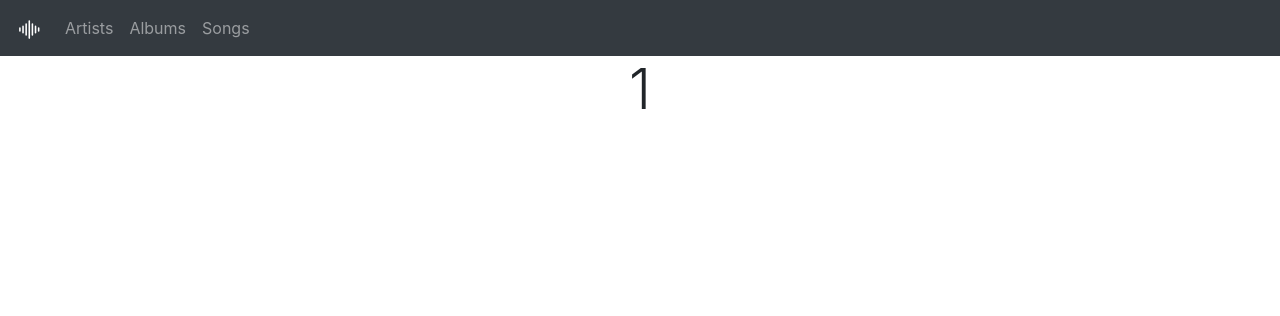
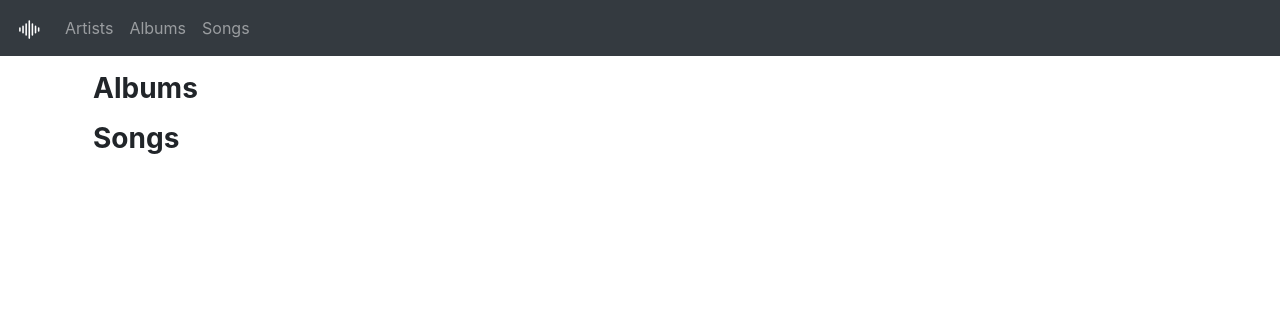
Before and after one commit to misterrager8/musicAnalyzer, a Flask app: page /artist/1 in a window 1280 px wide. Shown: the top 316 px of the page. Run offline with Flask 2, Linux system fonts and the light colour scheme; data that the repository does not hold is empty; some libraries are stand-ins or nearby versions.

Commit message:
Move config info to __init__.py, refactor page objects for easier searching (now id_ instead of _name)
 - Finished content for album_profile, artist_profile. song_profile still in progress

```diff
--- a/main.py
+++ b/main.py
@@ -1,2 +1,4 @@
+from modules.view import app
+
 if __name__ == "__main__":
-    pass
+    app.run(debug=True)
--- a/modules/ctrla.py
+++ b/modules/ctrla.py
@@ -2,7 +2,8 @@ import bs4
 import praw
 import requests
 
-from modules.model import FreshItem, db
+from modules import db
+from modules.model import FreshItem
 
 
 class DB:
--- a/modules/templates/albums.html
+++ b/modules/templates/albums.html
@@ -6,11 +6,11 @@
 <h1 class="display-4 text-center">Albums</h1>
 <div class="row">
   {% for i in albums %}
-  <a href="{{ url_for('album_profile_pg', name=i.title) }}" class="col-3">
+  <a href="{{ url_for('album_profile_pg', id_=i.id) }}" class="col-3">
     <img class="card-img-top" src="https://via.placeholder.com/250" alt="Card image cap">
     <div class="card-body">
-      <p class="font-italic">{{ i.title }}</p>
-      <p>{{ i.artists.name }}</p>
+      <p class="text-body">{{ i.title }}</p>
+      <p class="text-body">{{ i.artists.name }}</p>
       <small class="text-muted">{{ i.release_date }}</small>
     </div>
   </a>
--- a/modules/templates/artist_profile.html
+++ b/modules/templates/artist_profile.html
@@ -1,8 +1,30 @@
 {% extends "base.html" %}
 
 {% block body %}
-<title>{{ artist_name }}</title>
+<title>{{ artist.name }}</title>
 <body>
-<h1 class="display-4 text-center">{{ artist_name }}</h1>
+<p class="display-4 text-center">{{ artist.name }}</p>
+<h3 class="font-weight-bold m-2">Albums</h3>
+<div class="row">
+  {% for i in artist.albums %}
+  <a href="{{ url_for('album_profile_pg', id_=i.id) }}" class="col-3">
+    <img class="card-img-top" src="https://via.placeholder.com/250" alt="Card image cap">
+    <div class="card-body">
+      <p class="text-muted">{{ i.title }}</p>
+    </div>
+  </a>
+  {% endfor %}
+</div>
+
+<h3 class="font-weight-bold m-2">Songs</h3>
+{% for i in artist.songs %}
+<a href="{{ url_for('song_profile_pg', id_=i.id) }}"
+   class="list-group-item list-group-item-action border-0 m-3 rounded-lg">
+  <div class="d-flex w-100 justify-content-between">
+    <h3 class="mb-1">{{ i.name }}</h3>
+    <small>{{ i.albums.release_date }}</small>
+  </div>
+</a>
+{% endfor %}
 </body>
 {% endblock %}
--- a/modules/templates/artists.html
+++ b/modules/templates/artists.html
@@ -6,10 +6,10 @@
 <h1 class="display-4 text-center">Artists</h1>
 <div class="row">
   {% for i in artists %}
-  <a class="col-3 p-3" href="{{ url_for('artists_profile_pg', name=i.name) }}">
+  <a class="col-3 p-3" href="{{ url_for('artists_profile_pg', id_=i.id) }}">
     <img class="card-img shadow" src="https://via.placeholder.com/250" alt="Card image cap">
     <div class="card-img-overlay">
-      <p>{{ i.name }}</p>
+      <p class="text-body">{{ i.name }}</p>
     </div>
   </a>
   {% endfor %}
--- a/modules/templates/songs.html
+++ b/modules/templates/songs.html
@@ -5,7 +5,7 @@
 <body>
 <h1 class="display-4 text-center">Songs</h1>
 {% for i in songs %}
-<a href="{{ url_for('song_profile_pg', name=i.name) }}" class="list-group-item list-group-item-action border-0 m-3 rounded-lg">
+<a href="{{ url_for('song_profile_pg', id_=i.id) }}" class="list-group-item list-group-item-action border-0 m-3 rounded-lg">
   <div class="d-flex w-100 justify-content-between">
     <h3 class="mb-1">{{ i.name }}</h3>
     <small>{{ i.albums.release_date }}</small>
--- a/modules/view.py
+++ b/modules/view.py
@@ -1,54 +1,52 @@
-from flask import Flask, render_template
+from flask import render_template
 
+from modules import app
 from modules.ctrla import DB, SongScraper
 from modules.model import Album, Artist, Song
 
-app = Flask(__name__)
-
-x = DB()
+music_db = DB()
 y = SongScraper()
 
-b = x.get_all(Artist)
-c = x.get_all(Album)
-d = x.get_all(Song)
+artists = music_db.get_all(Artist)
+albums = music_db.get_all(Album)
+songs = music_db.get_all(Song)
 
-e = y.get_news()
+news = y.get_news()
 
 
 @app.route("/")
 def index():
-    return render_template("index.html", fresh=e)
+    return render_template("index.html", fresh=news)
 
 
 @app.route("/artists")
 def artists_pg():
-    return render_template("artists.html", artists=b)
+    return render_template("artists.html", artists=artists)
 
 
-@app.route("/artist/<name>")
-def artists_profile_pg(name):
-    return render_template("artist_profile.html", artist_name=name)
+@app.route("/artist/<id_>")
+def artists_profile_pg(id_: int):
+    artist = music_db.find_by_id(Artist, id_)
+    return render_template("artist_profile.html", artist=artist)
 
 
 @app.route("/albums")
 def albums_pg():
-    return render_template("albums.html", albums=c)
+    return render_template("albums.html", albums=albums)
 
 
-@app.route("/albums/<name>")
-def album_profile_pg(name):
-    return render_template("album_profile.html", album_name=name)
+@app.route("/albums/<id_>")
+def album_profile_pg(id_: int):
+    album = music_db.find_by_id(Album, id_)
+    return render_template("album_profile.html", album=album)
 
 
 @app.route("/songs")
 def songs_pg():
-    return render_template("songs.html", songs=d)
+    return render_template("songs.html", songs=songs)
 
 
-@app.route("/songs/<name>")
-def song_profile_pg(name):
-    return render_template("song_profile.html", song_name=name)
-
-
-if __name__ == "__main__":
-    app.run(debug=True)
+@app.route("/songs/<id_>")
+def song_profile_pg(id_: int):
+    song = music_db.find_by_id(Song, id_)
+    return render_template("song_profile.html", song=song)
```
Also changed, not shown: modules/__init__.py (added, +19 -0 lines), modules/model.py (+1 -17 lines), modules/templates/album_profile.html (+15 -2 lines), modules/templates/song_profile.html (+6 -2 lines).
